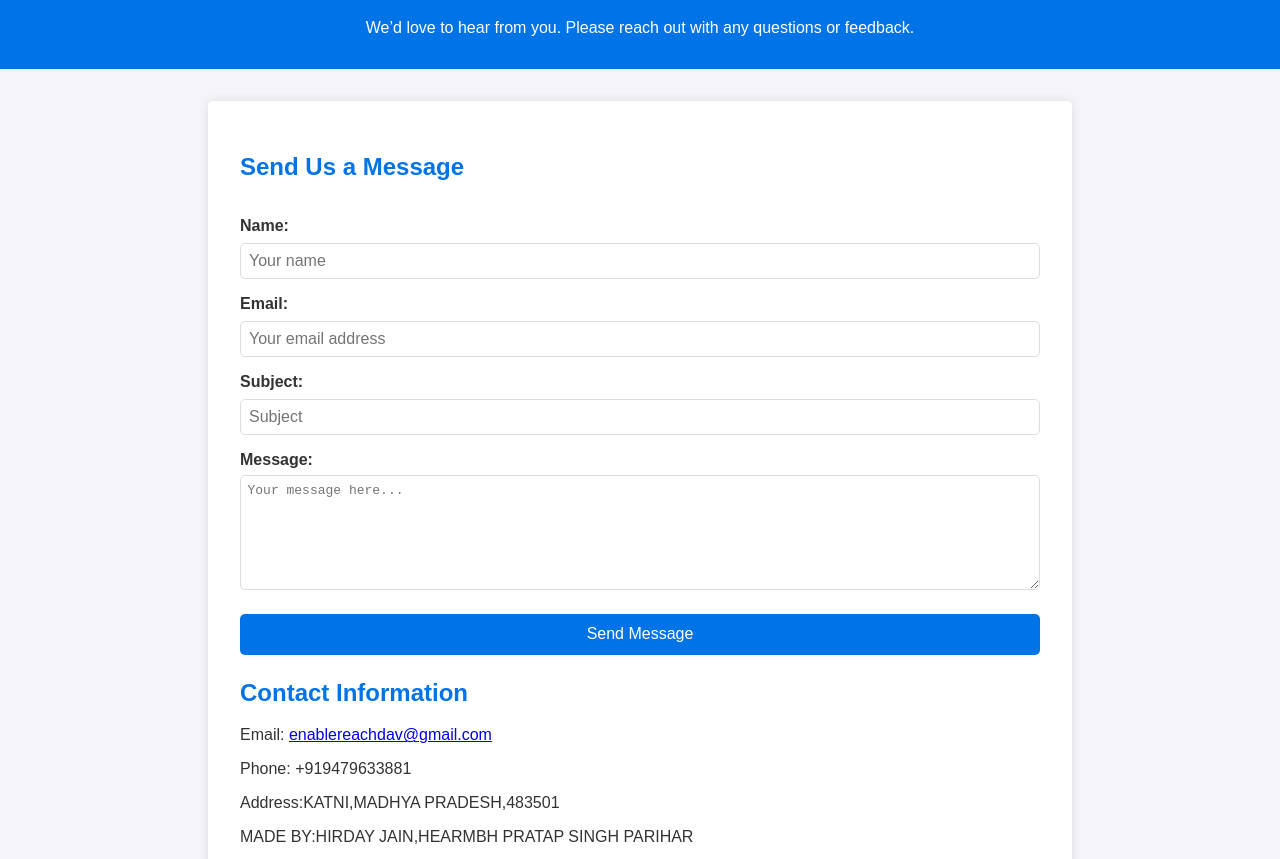
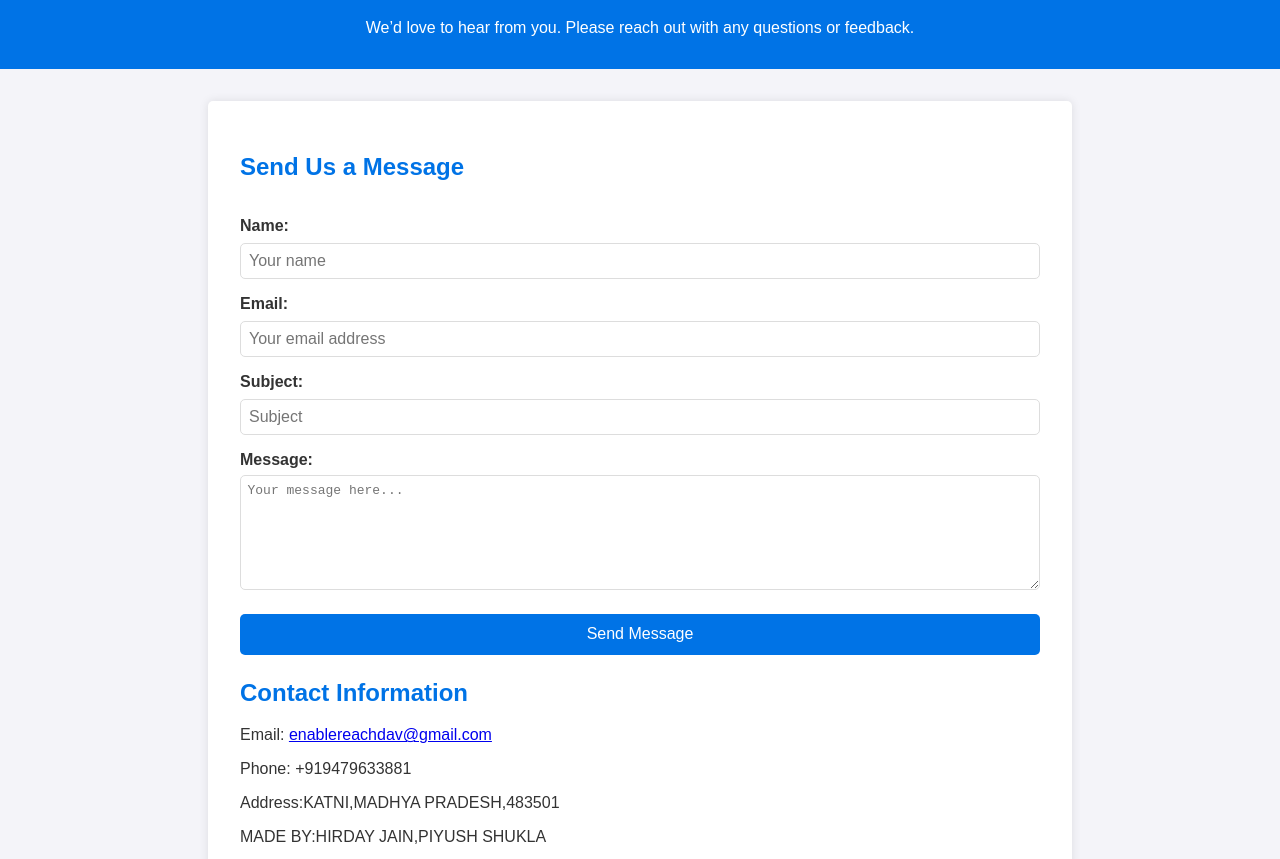
Before and after one commit to HIRDAYLAL1/enablereach.com, a plain HTML site: page contact-us.html in a window 1280 px wide. Shown: the part 77-936 px from the top of the page. Drawn offline with Linux system fonts and the light colour scheme.

Commit message:
Update contact-us.html

```diff
--- a/contact-us.html
+++ b/contact-us.html
@@ -106,7 +106,7 @@
         <p>Email: <a href="mailto:enablereachdav@gmail.com">enablereachdav@gmail.com</a></p>
         <p>Phone: +919479633881</p>
         <p>Address:KATNI,MADHYA PRADESH,483501</p>
-        <p>MADE BY:HIRDAY JAIN,HEARMBH PRATAP SINGH PARIHAR</p>
+        <p>MADE BY:HIRDAY JAIN,PIYUSH SHUKLA</p>
         <p>BIGGEST CONTRIBUTION:Ms.ANAMIKA PANDEY MAM,Mrs.STUTI PANDEY MAM</p>
     </div>
 </div>
```
